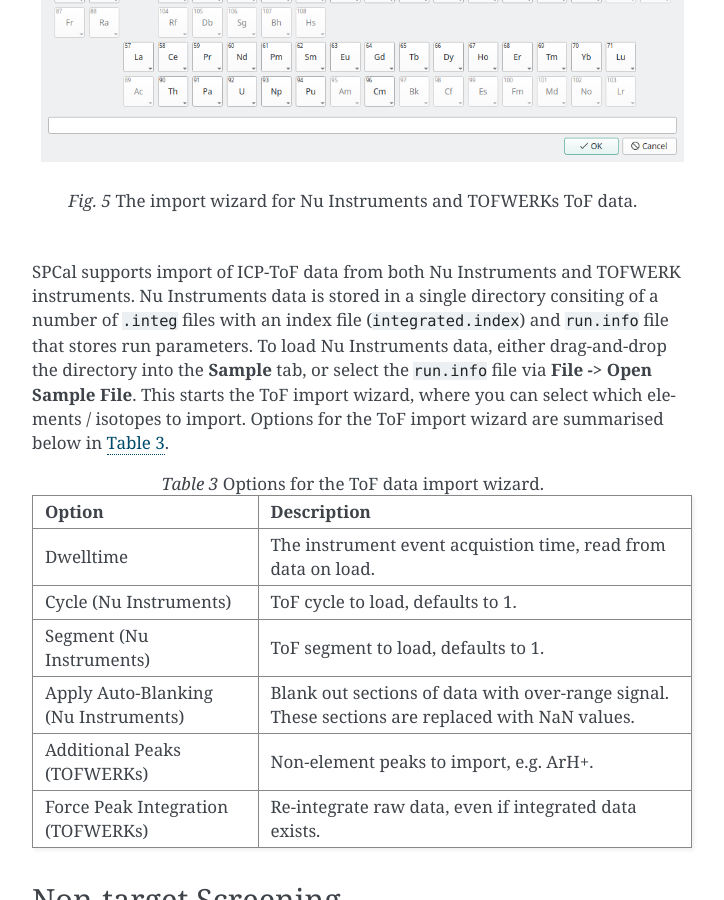
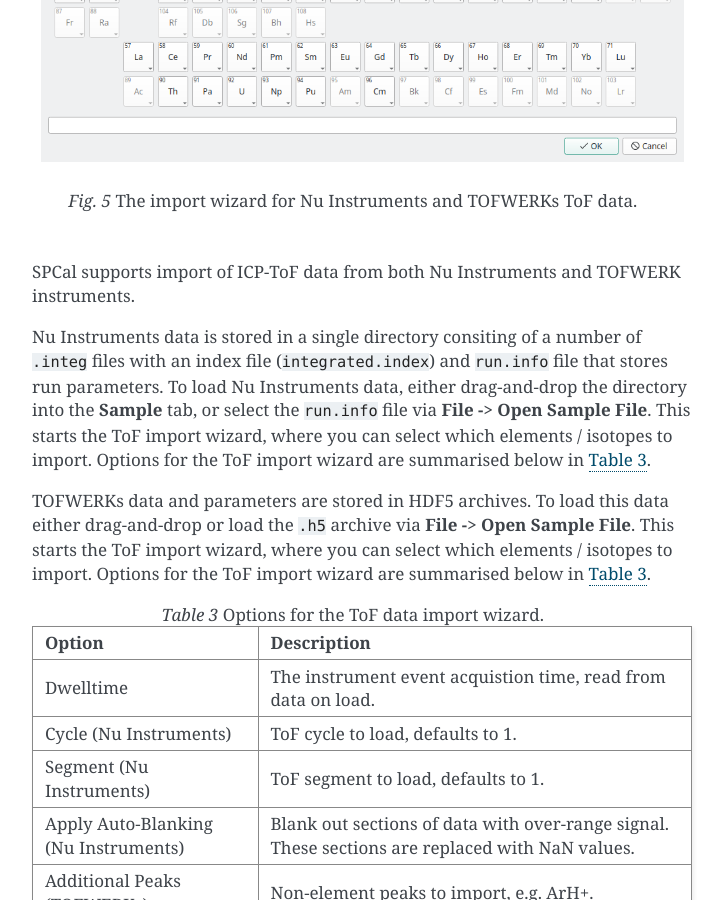
Before and after one commit to djdt/spcal, a Sphinx documentation site: the page built from docs/source/tutorial.rst, in a window 1280 px wide and 900 px high, scrolled down 1948 px. Shown: the whole window, without its empty margins (388-1112 px from the left). Built offline with Sphinx 7.4.7, drawn with Linux system fonts in a browser that asks for light colours.

Commit message:
add tofwerks

```diff
--- a/docs/source/tutorial.rst
+++ b/docs/source/tutorial.rst
@@ -51,8 +51,13 @@
 
 
 SPCal supports import of ICP-ToF data from both Nu Instruments and TOFWERK instruments.
+
 Nu Instruments data is stored in a single directory consiting of a number of ``.integ`` files with an index file (``integrated.index``) and  ``run.info`` file that stores run parameters.
 To load Nu Instruments data, either drag-and-drop the directory into the **Sample** tab, or select the ``run.info`` file via **File -> Open Sample File**.
+This starts the ToF import wizard, where you can select which elements / isotopes to import. Options for the ToF import wizard are summarised below in :numref:`table tof options`.
+
+TOFWERKs data and parameters are stored in HDF5 archives.
+To load this data either drag-and-drop or load the ``.h5`` archive via **File -> Open Sample File**.
 This starts the ToF import wizard, where you can select which elements / isotopes to import. Options for the ToF import wizard are summarised below in :numref:`table tof options`.
 
 .. _table tof options:
```
